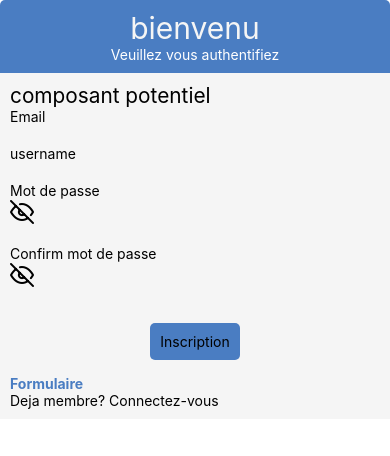
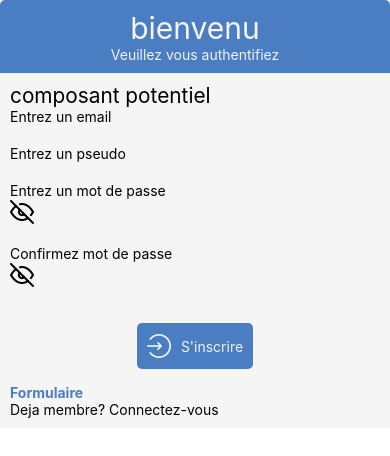
Before and after one commit to jerryStClou/ReactNativeProjet1, a React Native app: screen / in a window 390 px wide. Both pictures are taken after a click on the element "Formulaire". Shown: the top 456 px of the page. Built offline with nearby package versions, Linux system fonts and the light colour scheme.

Commit message:
Mercredi 30 Aout 2023

```diff
--- a/App.js
+++ b/App.js
@@ -1,15 +1,37 @@
 import { StatusBar } from 'expo-status-bar';
-import { useState } from 'react';
+import { createContext, useEffect, useState } from 'react';
 import { StyleSheet, Text, View } from 'react-native';
 import Auth from './components/pages/Auth';
 import Profil from './components/pages/Profil';
+import AsyncStorage from "@react-native-async-storage/async-storage";
+import { NavigationContainer } from '@react-navigation/native';
+import ProfilStack from './components/stacks/ProfilStack';
 
+export const UtilisateurContext = createContext();
 
 export default function App() {
   const [user, setUser] = useState();
+
+  const getUserFromStorage = async ()=>{
+    const localUser = await AsyncStorage.getItem('user');
+    if(localUser)
+    {
+      setUser(JSON.parse(localUser));
+    }
+  }
+
+  useEffect(()=>{
+    getUserFromStorage();
+  },[])
+
+
   return (
     <View style={styles.container}>
-      {user ? <Profil/> : <Auth/>}
+      <UtilisateurContext.Provider value={{utilisateur: user, setUtilisateur: setUser}}>
+  <NavigationContainer>
+  {user ? <ProfilStack/> : <Auth/>}
+  </NavigationContainer>
+      </UtilisateurContext.Provider>
 
       </View>
   );
--- a/components/Container/SignupForm.jsx
+++ b/components/Container/SignupForm.jsx
@@ -1,114 +1,113 @@
-//import liraries
-import React, { Component, useState  } from 'react';
-import { View, Text, StyleSheet } from 'react-native';
-import { TextInput } from 'react-native-web';
-import { AntDesign } from '@expo/vector-icons';
-import Bouton from '../ui/Bouton';
-import InputWithError from '../ui/inputWithError/inputWithError';
-
-// create a component
-function SignupForm(){
+import { useContext, useState } from "react";
+import { View, Text, StyleSheet } from "react-native";
+import Bouton from "../ui/Bouton";
+import { AntDesign } from "@expo/vector-icons";
+import InputWithError from "../ui/inputWithError/inputWithError";
+import { colors } from "../../libs/variable";
+import { UtilisateurContext } from "../../App";
+import AsyncStorage from '@react-native-async-storage/async-storage';
+export default function SignupForm() {
+	// Créer les variables
 	const [email, setEmail] = useState("");
+	const [username, setUsername] = useState("");
 	const [password, setPassword] = useState("");
 	const [confirmPassword, setConfirmPassword] = useState("");
-const [userName, setuserName] = useState("");
-
-
 	const [emailError, setEmailError] = useState("");
+	const [usernameError, setUsernameError] = useState("");
 	const [passwordError, setPasswordError] = useState("");
 	const [confirmPasswordError, setConfirmPasswordError] = useState("");
 
-const [userNameError, setUserNameError] = useState("");
+  const objet = useContext(UtilisateurContext);
 
 
+	// Créer les fonction qui s'executent quand l'utilisateur tape dans les champs
 	const handleEmail = (text) => {
 		setEmailError("");
 		setEmail(text);
 	};
-
+	const handleUsername = (text) => {
+		setUsernameError("");
+		setUsername(text);
+	};
 	const handlePassword = (text) => {
 		setPasswordError("");
 		setPassword(text);
-}
+	};
+	const handleConfirmPassword = (text) => {
+		setConfirmPasswordError("");
+		setConfirmPassword(text);
+	};
 
-
-const handleUserName= (text) => {
-    setUserNameError("");
-    setPassword(text);
-}
-
-
-const handleConfirmPassword= (text) => {
-    setUserNameError("");
-    setPassword(text);
-}
-
-
-const submit = () => {
-    if(email.includes("@") && password.length >=6 && userName.length>=3 && userName.length<13 &&  confirmPassword === password)
-    {
-        alert("Inscription réussie");
+	// Fonction qui s'execute quand l'utilisateur submit
+	const submit = async () => {
+		if (
+			email.includes("@") &&
+			username.length >= 3 &&
+			username.length < 12 &&
+			password.length >= 6 &&
+			password === confirmPassword
+		) {
+			// Envoyer une requete vers la backend
+            await AsyncStorage.setItem(
+                "user",
+                JSON.stringify({email:email, username:username})
+            );
+			objet.setUtilisateur({email: email, username: username})
 			return;
 		}
 		setEmailError(!email.includes("@") ? "Email incorrect" : "");
-    setPasswordError(password.length < 6 ? "Mot de passe trop court (Minimum 6)" : "");
-    setUserNameError(userName.length <3 || userName.length>13 ? "Username incorrect" : "");
-    setConfirmPasswordError(confirmPassword !== password ? "le mot de passe ne sont pas les même" : "");
+		setUsernameError(
+			username.length < 3 || username.length > 12
+				? "username incorrect (Max. 12, min. 3)"
+				: ""
+		);
+		setPasswordError(password.length < 6 ? "Mot de passe trop court" : "");
 
-};
-    return (
-        <View style={styles.container}>
-
-        <InputWithError
-          holder="Email"
-          valeur={email}
-          action={handleEmail}
-          errorMessage={emailError}
-          type="email-adress"
-        />
-
-<InputWithError
-          holder="username"
-          valeur={userName}
-          action={handleUserName}
-          errorMessage={userNameError}
-          type="email-adress"
-        />
-
-
-<InputWithError
-          holder="Mot de passe"
-          valeur={password}
-          action={handlePassword}
-          errorMessage={passwordError}
-          type="default"
-          isPassword
-        />
-
-
-<InputWithError
-          holder="Confirm mot de passe"
-          valeur={password}
-          action={handleConfirmPassword}
-          errorMessage={confirmPasswordError}
-          type="default"
-          isPassword
-        />
-
-
-<Bouton action={submit}>
-            {/* <AntDesign name="login" size={24} color="black" /> */}
-            <Text>Inscription</Text>
-            </Bouton>
-
-        </View>
+		setConfirmPasswordError(
+			password !== confirmPassword ? "Les mots ne sont pas identiques" : ""
 		);
 	};
 
-// define your styles
+	return (
+		<View style={styles.container}>
+			<InputWithError
+				valeur={email}
+				action={handleEmail}
+				type={"email-address"}
+				holder={"Entrez un email"}
+				errorMessage={emailError}
+			/>
+			<InputWithError
+				valeur={username}
+				action={handleUsername}
+				type={"email-address"}
+				holder={"Entrez un pseudo"}
+				errorMessage={usernameError}
+			/>
+			<InputWithError
+				valeur={password}
+				action={handlePassword}
+				type={"default"}
+				holder={"Entrez un mot de passe"}
+				errorMessage={passwordError}
+				isPassword
+			/>
+			<InputWithError
+				valeur={confirmPassword}
+				action={handleConfirmPassword}
+				type={"default"}
+				holder={"Confirmez mot de passe"}
+				errorMessage={confirmPasswordError}
+				isPassword
+			/>
+			<Bouton action={submit}>
+				<AntDesign name="login" size={24} color={colors.light_4} />
+				<Text style={{color: colors.light_4}} >S'inscrire</Text>
+			</Bouton>
+		</View>
+	);
+}
+
 const styles = StyleSheet.create({
 	container: {},
 });
-
-//make this component available to the app
-export default SignupForm;
--- /dev/null
+++ b/components/pages/Cam.jsx
@@ -0,0 +1,25 @@
+//import liraries
+import React, { Component } from 'react';
+import { View, Text, StyleSheet } from 'react-native';
+
+// create a component
+const Cam = () => {
+    return (
+        <View style={styles.container}>
+            <Text>Cam</Text>
+        </View>
+    );
+};
+
+// define your styles
+const styles = StyleSheet.create({
+    container: {
+        flex: 1,
+        justifyContent: 'center',
+        alignItems: 'center',
+        backgroundColor: '#2c3e50',
+    },
+});
+
+//make this component available to the app
+export default Cam;
--- a/components/pages/Profil.jsx
+++ b/components/pages/Profil.jsx
@@ -1,8 +1,100 @@
 import React from 'react'
-import { View } from 'react-native'
+import { View, Text, StyleSheet, Image, useWindowDimensions, Pressable} from 'react-native'
+import { UtilisateurContext } from "../../App";
+import { useContext, useState } from "react";
+import InputWithError from '../ui/inputWithError/inputWithError';
+import { colors } from '../../libs/variable';
+import defaultAvatar from '../../assets/default-avatar.png'
+import { MaterialIcons } from '@expo/vector-icons';
+import * as ImagePicker from 'expo-image-picker';
 
-export default function Profil() {
+export default function Profil(props) {
+
+  const objet = useContext(UtilisateurContext);
+  const prendreImage = async () =>
+  {
+    const resultat = await ImagePicker.launchImageLibraryAsync();
+    objet.setUtilisateur({...objet.utilisateur, avatar: resultat.assets[0]});
+  }
+  const size = useWindowDimensions();
+  const goToCamera = () =>{
+    props.navigation.push("camera");
+  }
   return (
-    <View>Profil</View>
+    <View>
+      <View>
+         <Image
+           style={{
+            margin:'auto',
+            width:size.width,
+            height:size.width,
+            maxWidth:300,
+            maxHeight:300,
+            borderRadius:"50%"
+           } }
+           source={objet.utilisateur.avatar ? objet.utilisateur.avatar: defaultAvatar}
+         />
+        <View style={styles.buttonsContainer}>
+          <Pressable onPress={prendreImage}>
+               <MaterialIcons name="photo-library" size={42} color={colors.primary_1} />
+          </Pressable>
+          <Pressable onPress={goToCamera}>
+               <MaterialIcons name="photo-camera" size={42} color={colors.primary_1} />
+          </Pressable>
+
+        </View>
+
+      </View>
+    <View style={styles.infosContainer}>
+
+      <View style={styles.infoContainer}>
+         <Text style={styles.label}>Email:</Text>
+         <Text>{objet.utilisateur.email}</Text>
+      </View>
+
+
+      <View style={styles.infoContainer}>
+         <Text style={styles.label}>Username:</Text>
+         <Text>{objet.utilisateur.username}</Text>
+      </View>
+
+      <View style={styles.infoContainer}>
+         <Text style={styles.label}>Description:</Text>
+         <Text>{objet.utilisateur.description ? objet.utilisateur.description : "Veuillez entrez une description" }</Text>
+      </View>
+
+
+
+      </View>
+      </View>
   )
 }
+
+const styles = StyleSheet.create({
+	infosContainer: {
+    backgroundColor:colors.light_4,
+    padding: 10,
+    margin:'auto',
+    borderTopColor:colors.primary_2,
+    borderBottomColor:colors.primary_2,
+    borderTopWidth:2,
+    borderBottomWidth:2,
+  },
+  infoContainer:{
+    borderBottomColor:colors.light_1,
+    borderBottomWidth:1,
+    margin:10,
+    padding:10
+  },
+  label:{
+    color:colors.primary_1,
+    fontWeight:'bold'
+  },
+  buttonsContainer:{
+    display:'flex',
+    flexDirection:'row',
+    margin:'auto',
+    marginVertical:20,
+    gap:50
+  }
+});
--- /dev/null
+++ b/components/stacks/ProfilStack.jsx
@@ -0,0 +1,45 @@
+//import liraries
+import React, { Component } from 'react';
+import { View, Text, StyleSheet } from 'react-native';
+import { createStackNavigator } from "@react-navigation/stack"
+import Profil from "../pages/Profil";
+import Cam from "../pages/Cam"
+import { colors } from '../../libs/variable';
+
+// create a component
+
+const Stack = createStackNavigator();
+
+const ProfilStack = () => {
+    return (
+        <Stack.Navigator
+          screenOptions={{
+            headerStyle:{
+                backgroundColor:colors.primary_1,
+            },
+            headerTitleStyle:{
+                color:colors.light_4
+            },
+            headerTintColor:colors.light_4
+          }
+          }
+        >
+            <Stack.Screen name="profil" component={Profil}
+              options={{title: "Page de profil"}}
+            />
+            <Stack.Screen name="camera" component={Cam}
+               options={{
+                title: "Prenez une photo"
+               }}
+            />
+        </Stack.Navigator>
+    );
+};
+
+// define your styles
+const styles = StyleSheet.create({
+    container: {},
+});
+
+//make this component available to the app
+export default ProfilStack;
--- a/libs/variable.js
+++ b/libs/variable.js
@@ -9,9 +9,9 @@ export const colors = {
 	secondary_2: "#C68956",
 	secondary_3: "#D4A37C",
 	secondary_4: "#E1BEA1",
-    light_0: "hsla(0,100%,5%,1)",
-    light_1: "hsla(0,100%,20%,1)",
-    light_2: "hsla(0,100%,50%,1)",
-    light_3: "hsla(0,100%,75%,1)",
-    light_4: "hsla(0,100%,100%,1)",
-}
+	light_0: "hsla(0, 0%, 5%, 1)",
+	light_1: "hsla(0, 0%, 20%, 1)",
+	light_2: "hsla(0, 0%, 50%, 1)",
+	light_3: "hsla(0, 0%, 75%, 1)",
+	light_4: "hsla(0, 0%, 95%, 1)",
+};
```
Also changed, not shown: package.json (+11 -2 lines), assets/default-avatar.png (added), 1 other file (tests, documents, lock files or other folders). Lines whose indentation alone changed are shown as unchanged.
